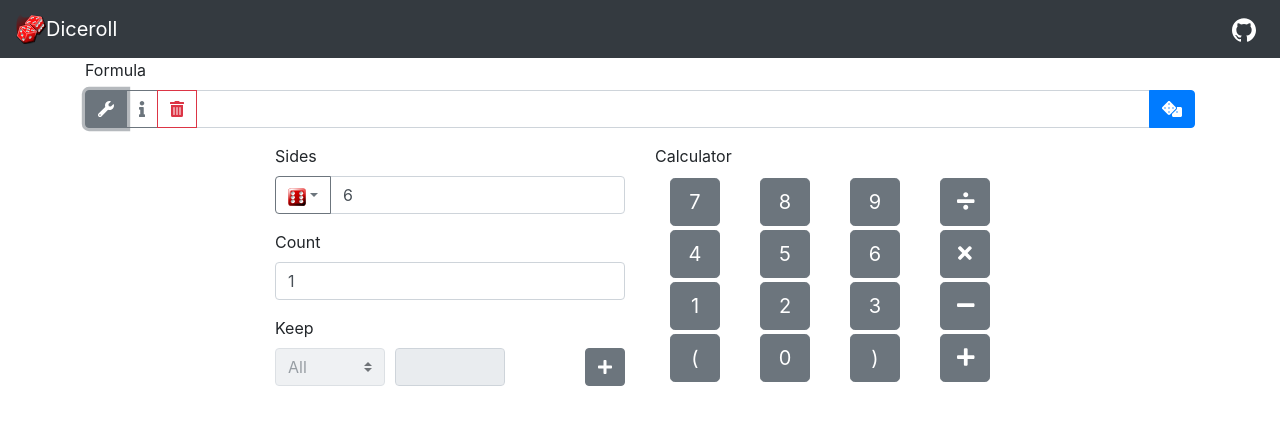
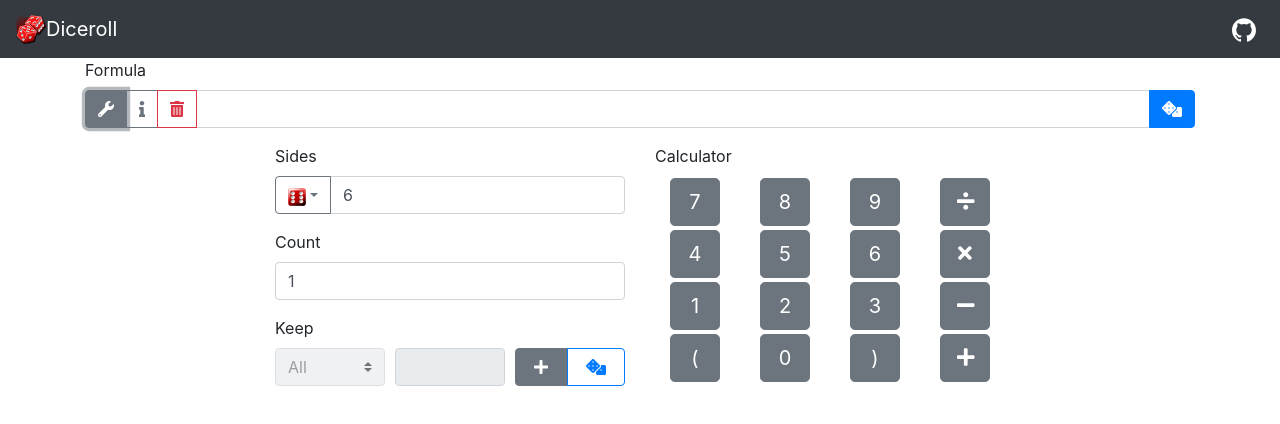
Before and after one commit to aaaantoine/diceroll, a React (Create React App) app: page / in a window 1280 px wide. Both pictures are taken after a click on the button 106 px from the left and 108 px from the top of the page. Shown: the top 424 px of the page. Built offline with nearby package versions, Linux system fonts and the light colour scheme.

Commit message:
Add a "roll now" button to the dice tools.

```diff
--- a/src/Diceroll.js
+++ b/src/Diceroll.js
@@ -33,13 +33,13 @@ export default class Diceroll extends React.Component {
                     formula={this.state.formula}
                     helpIsVisible={this.state.showHelp}
                     onSetFormulaRequest={value => this.setState({formula: value})}
-                    onRollRequest={this.handleRollClick}
+                    onRollRequest={this.handleRollRequest}
                     onHelpRequest={this.handleHelpClick} />
                 {error}
                 {helpSection}
                 <RollHistory
                     rolls={this.state.results}
-                    onReRollRequest={this.handleReRollClick} />
+                    onReRollRequest={this.handleRollRequest} />
             </div>
         );
     }
@@ -56,10 +56,10 @@ export default class Diceroll extends React.Component {
     handleHelpClick = () => {
         this.setState({showHelp: !this.state.showHelp});
     };
-    handleRollClick = () => this.roll();
-    handleReRollClick = (expression) => {
-        this.setState({formula: expression});
-        this.roll(expression);
+    handleRollRequest = (value) => {
+        const formula = value !== undefined ? value : this.state.formula;
+        this.setState({formula});
+        this.roll(formula);
     };
 
     addResult(result) {
--- a/src/InputBar.js
+++ b/src/InputBar.js
@@ -51,7 +51,7 @@ export default class InputBar extends React.Component {
                         <div class="input-group-append">
                             <button class="btn btn-primary" type="submit"
                                 title="Roll"
-                                onClick={this.props.onRollRequest}>
+                                onClick={this.handleRollClick}>
                                     <FontAwesomeIcon icon={faDice} />
                             </button>
                         </div>
@@ -60,7 +60,8 @@ export default class InputBar extends React.Component {
                 {
                     this.state.showTools
                         ? <InputToolbox
-                            onFormulaAddRequest={this.handleFormulaAddRequest} />
+                            onFormulaAddRequest={this.handleFormulaAddRequest}
+                            onRollRequest={this.handleRollRequest} />
                         : ""
                 }
             </div>
@@ -70,7 +71,9 @@ export default class InputBar extends React.Component {
     handleFormulaAddRequest = (value) =>
         this.props.onSetFormulaRequest(
             this.formulaField.current.value + value);
-
+    handleRollRequest = (value) =>
+        this.props.onRollRequest(value);
+    handleRollClick = () => this.handleRollRequest();
     handleFormulaKeyUp = (event) => {
         if (event.keyCode === 13) {
             this.props.onRollRequest();
--- a/src/InputToolbox.js
+++ b/src/InputToolbox.js
@@ -1,7 +1,7 @@
 import React from 'react';
 import RollSymbol from './RollSymbol.js';
 import { FontAwesomeIcon } from '@fortawesome/react-fontawesome';
-import { faPlus, faMinus, faTimes, faDivide } from '@fortawesome/free-solid-svg-icons';
+import { faPlus, faMinus, faTimes, faDivide, faDice } from '@fortawesome/free-solid-svg-icons';
 
 export default class InputToolbox extends React.Component {
     constructor(props) {
@@ -80,11 +80,18 @@ export default class InputToolbox extends React.Component {
                                         value={this.state.highLowCount}
                                         onChange={this.handleHighLowCountChange} />
                                 </div>
-                                <div class="col text-right">
+                                <div class="col btn-group text-right">
                                     <button class="btn btn-secondary" type="button"
                                         title="Add dice to formula"
+                                        disabled={!this.state.sidesPerDie}
                                         onClick={this.handleDiceAddClick}>
                                             <FontAwesomeIcon icon={faPlus} />
+                                    </button>
+                                    <button class="btn btn-outline-primary" type="button"
+                                        title="Set dice as formula and roll now"
+                                        disabled={!this.state.sidesPerDie}
+                                        onClick={this.handleRollClick}>
+                                            <FontAwesomeIcon icon={faDice} />
                                     </button>
                                 </div>
                             </div>
@@ -170,4 +177,6 @@ export default class InputToolbox extends React.Component {
     handleSidesPerDieChange = (value) => this.setState({sidesPerDie: value});
     handleDiceAddClick = () =>
         this.props.onFormulaAddRequest(this.getDiceFormula());
+    handleRollClick = () =>
+        this.props.onRollRequest(this.getDiceFormula());
 }
```
